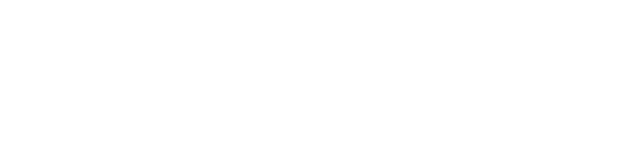
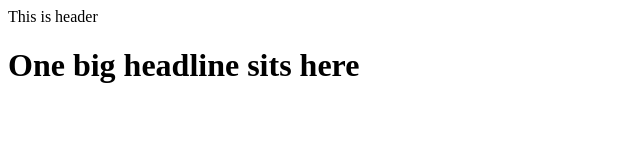
Before and after one commit to mbwedany/git_homework, a plain HTML site: page index.html in a window 1280 px wide. Shown: the whole page, without its empty margins (0-640 px from the left). Drawn offline with Linux system fonts and the light colour scheme.

Commit message:
forth commit

```diff
--- a/index.html
+++ b/index.html
@@ -7,7 +7,10 @@
     </head>
     <body>
         <header>
-
+            This is header
         </header>
+        <h1>
+            One big headline sits here
+        </h1>
     </body>
 </html>
```
